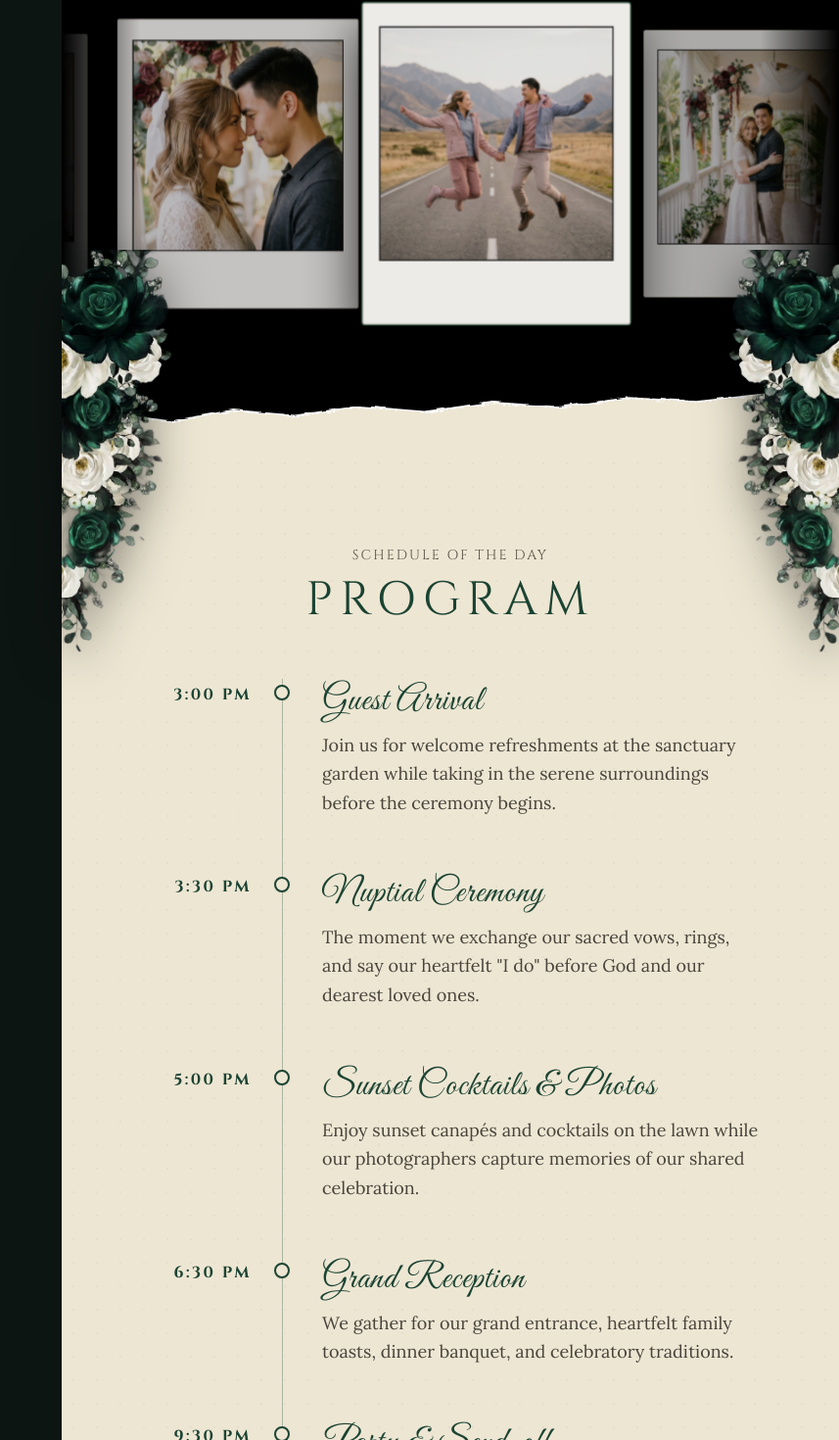
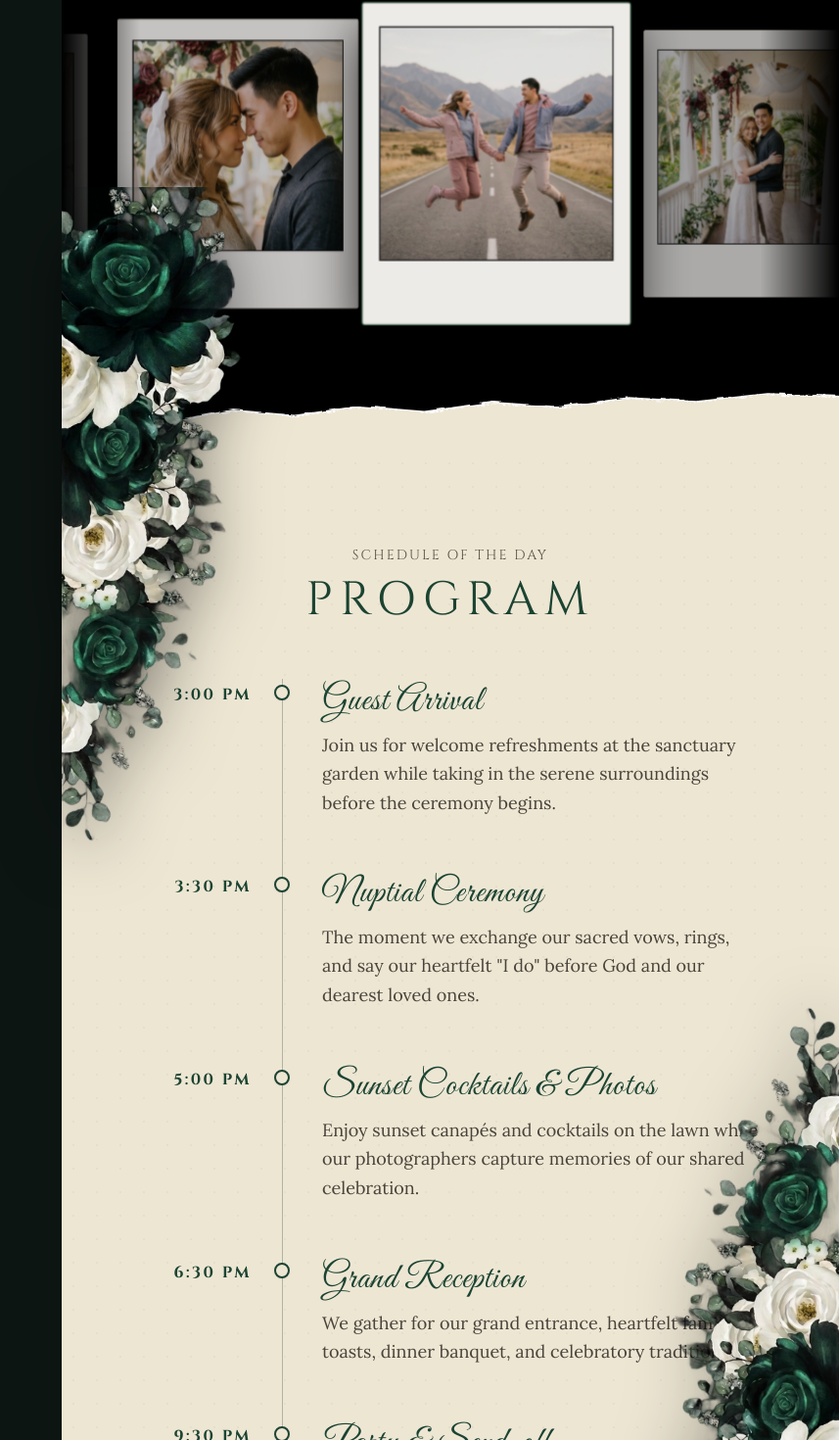
Before and after one commit to clydekeanu-rgb/clara-mateo, a React (Vite) app: page / in a window 1280 px wide. Shown: the part 1223-2693 px from the top of the page at 98% size, without its empty margins (423-1280 px from the left). Built offline with nearby package versions, Linux system fonts and the light colour scheme.

Commit message:
style: enlarge floral flanks 80%, position left flank at gallery seam, and move reversed flank to 3/4 area in program section

```diff
--- a/src/App.tsx
+++ b/src/App.tsx
@@ -48,7 +48,7 @@ export default function App() {
           {/* Section 2.7: Gallery Marquee (Pure Black #000000 background) */}
           <GalleryMarquee images={content.gallery_images} />
 
-          {/* Transition: Black Gallery to Cream Timing with Symmetrical Floral Flanks */}
+          {/* Transition: Black Gallery to Cream Timing with Left Floral Flank */}
           <div className="relative w-full">
             <TornDivider
               fromColor="#000000"
@@ -58,28 +58,15 @@ export default function App() {
               height={80}
             />
 
-            {/* Left Floral Flank (Overlapping bottom ~25% of Gallery and cascading onto Torn Paper) */}
+            {/* Left Floral Flank (80% larger, overlapping bottom ~25% of Gallery cards and cascading onto Torn Paper) */}
             <div
-              className="absolute -top-16 sm:-top-24 md:-top-32 left-0 z-30 pointer-events-none select-none w-28 sm:w-40 md:w-52 lg:w-64 max-w-[40vw] overflow-visible"
+              className="absolute -top-24 sm:-top-36 md:-top-48 left-0 z-30 pointer-events-none select-none w-44 sm:w-64 md:w-80 lg:w-[26rem] max-w-[48vw] overflow-visible"
               aria-hidden="true"
             >
               <img
                 src={`${import.meta.env.BASE_URL}floral_flank.png`}
                 alt=""
-                className="w-full h-auto object-contain drop-shadow-[0_12px_24px_rgba(0,0,0,0.5)]"
-                loading="lazy"
-              />
-            </div>
-
-            {/* Right Floral Flank (Mirrored) */}
-            <div
-              className="absolute -top-16 sm:-top-24 md:-top-32 right-0 z-30 pointer-events-none select-none w-28 sm:w-40 md:w-52 lg:w-64 max-w-[40vw] overflow-visible"
-              aria-hidden="true"
-            >
-              <img
-                src={`${import.meta.env.BASE_URL}floral_flank.png`}
-                alt=""
-                className="w-full h-auto object-contain scale-x-[-1] drop-shadow-[0_12px_24px_rgba(0,0,0,0.5)]"
+                className="w-full h-auto object-contain drop-shadow-[0_16px_32px_rgba(0,0,0,0.5)]"
                 loading="lazy"
               />
             </div>
--- a/src/components/Timing.tsx
+++ b/src/components/Timing.tsx
@@ -8,7 +8,7 @@ interface TimingProps {
 
 export const Timing: React.FC<TimingProps> = ({ content }) => {
   return (
-    <section className="w-full bg-cream paper-texture text-ink pt-16 sm:pt-24 pb-16 sm:pb-24">
+    <section className="relative w-full bg-cream paper-texture text-ink pt-16 sm:pt-24 pb-16 sm:pb-24 overflow-hidden">
       <div className="w-full max-w-[680px] mx-auto px-6 text-center">
         {/* Section Subtitle */}
         <span className="reveal-init text-[#574F44] text-xs sm:text-sm tracking-[0.25em] uppercase serif-title block mb-3">
@@ -54,6 +54,19 @@ export const Timing: React.FC<TimingProps> = ({ content }) => {
           ))}
         </div>
       </div>
+
+      {/* Right Floral Flank Spray (80% larger, inverted rotate-180, positioned at ~3/4 area vertically) */}
+      <div
+        className="absolute top-[72%] -translate-y-1/2 right-0 z-10 pointer-events-none select-none w-44 sm:w-64 md:w-80 lg:w-[26rem] max-w-[45vw] overflow-visible"
+        aria-hidden="true"
+      >
+        <img
+          src={`${import.meta.env.BASE_URL}floral_flank.png`}
+          alt=""
+          className="w-full h-auto object-contain rotate-180 drop-shadow-[0_16px_32px_rgba(0,0,0,0.25)]"
+          loading="lazy"
+        />
+      </div>
     </section>
   );
 };
```
